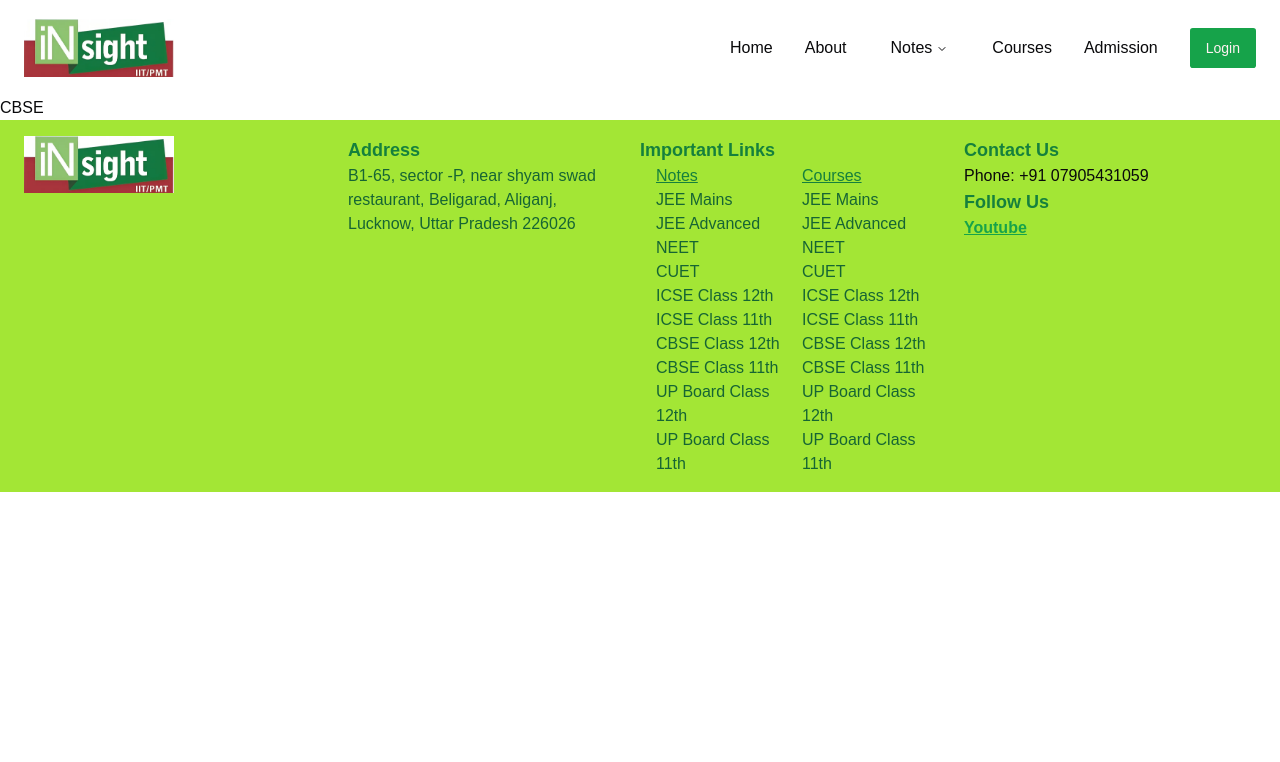
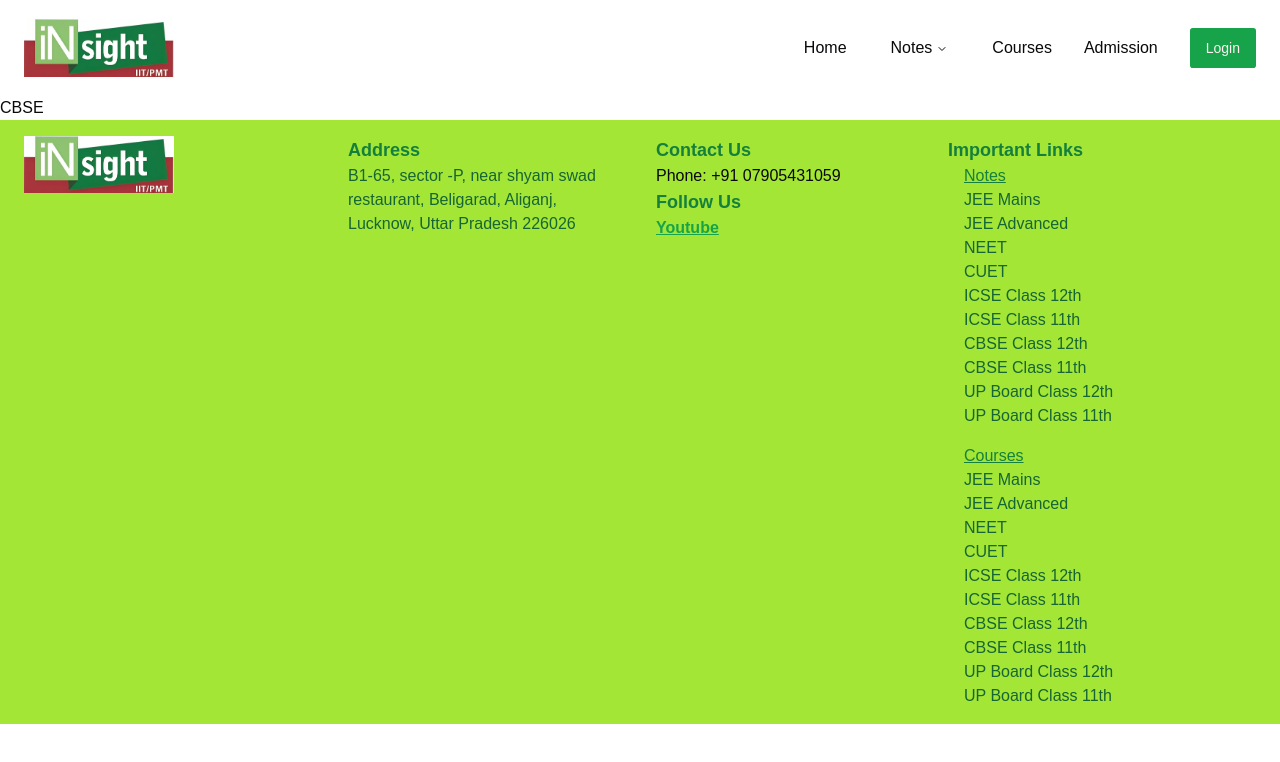
Before and after one commit to DhruvRekhawat/insight, a Next.js app: page /notes/cbse in a window 1280 px wide. Shown: the top 762 px of the page. Built offline with nearby package versions, Linux system fonts and the light colour scheme; a web font is replaced by a local one.

Commit message:
responsive: navbar footer

```diff
--- a/app/layout.tsx
+++ b/app/layout.tsx
@@ -43,7 +43,7 @@ export default function RootLayout({
       <body>
       <Navbar></Navbar>
         {children}
-        <footer className='w-full bg-lime-400 grid grid-cols-2 md:grid-cols-4 px-6 py-4'>
+        <footer className='w-full bg-lime-400 grid grid-cols-1 md:grid-cols-4 px-6 py-4'>
         <div>
           <Logo></Logo>
         </div>
@@ -51,9 +51,15 @@ export default function RootLayout({
               <h3 className='font-bold text-lg text-green-700'>Address</h3>
               <p className='text-green-800'>B1-65, sector -P, near shyam swad restaurant, Beligarad, Aliganj, Lucknow, Uttar Pradesh 226026</p>
           </div>
+          <div className='px-4'>
+            <h3 className='font-bold text-lg text-green-700'>Contact Us</h3>
+            <p className='font-green-600'>Phone: +91 07905431059 </p>
+            <h3 className='font-bold text-lg text-green-700'>Follow Us</h3>
+            <a href="https://www.youtube.com/@insightclasseslko/videos" target='_blank' className='text-green-600 font-semibold underline'>Youtube</a>
+            </div>
           <div>
               <h3 className='font-bold text-lg text-green-700'>Important Links</h3>
-              <ul className='flex gap-4 px-4'>
+              <ul className='flex flex-col gap-4 px-4'>
                 <li>
                   <h4 className='font-semibol text-md text-green-700 underline'>Notes</h4>
                   <Link href='/notes/jee'><p className='text-green-800'>JEE Mains</p></Link>
@@ -82,12 +88,6 @@ export default function RootLayout({
                 </li>
               </ul>
           </div>
-          <div className='px-4'>
-            <h3 className='font-bold text-lg text-green-700'>Contact Us</h3>
-            <p className='font-green-600'>Phone: +91 07905431059 </p>
-            <h3 className='font-bold text-lg text-green-700'>Follow Us</h3>
-            <a href="https://www.youtube.com/@insightclasseslko/videos" target='_blank' className='text-green-600 font-semibold underline'>Youtube</a>
-            </div>
       </footer>
         </body>
     </html>
--- a/app/page.tsx
+++ b/app/page.tsx
@@ -16,6 +16,7 @@ import Autoplay from "embla-carousel-autoplay"
 import { Star } from 'lucide-react'
 import { Form } from '@/components/ui/form'
 import AdmissionForm from '@/components/AdmissionForm'
+import Link from 'next/link'
 export default function Home() {
   return (
     <main className="flex py-2 px-0 md:px-6 flex-col ">
@@ -26,8 +27,8 @@ export default function Home() {
         </h1>
         <p className='text-2xl font-sans mt-2'>Ab harr bachha karega crack!</p>
         <div className='mt-12 flex flex-wrap gap-4'>
-        <Button size="default" className='font-bold mt-2 '>Enroll Now</Button>
-        <Button variant="secondary" size="default" className='mt-2 font-bold'>View Courses</Button>
+        <Link href={"/admission"}><Button size="default" className='font-bold mt-2 '>Enroll Now</Button></Link>
+        <Link href={"/courses"}><Button variant="secondary" size="default" className='mt-2 font-bold'>View Courses</Button></Link>
         </div>
         </div>
 
--- a/components/navbar.tsx
+++ b/components/navbar.tsx
@@ -71,9 +71,7 @@ const Navbar = () => {
             <li>
             <Link href={'/'} className="hover:text-lime-600">Home</Link>
             </li>
-            <li>
-            <Link href={'/about'} className="hover:text-lime-600">About</Link>
-            </li>
+
             <li>
             <NavigationMenu>
             <NavigationMenuItem >
@@ -113,9 +111,7 @@ const Navbar = () => {
             <li className="m-2">
             <Link href={'/'} className="hover:text-lime-600 mt-8">Home</Link>
             </li>
-            <li className="m-2">
-            <Link href={'/about'} className="hover:text-lime-600 mt-2">About</Link>
-            </li>
+
             <li className="m-2">
             <Link href={'/courses'} className="hover:text-lime-600 mt-2">Courses</Link>
             </li>
```
